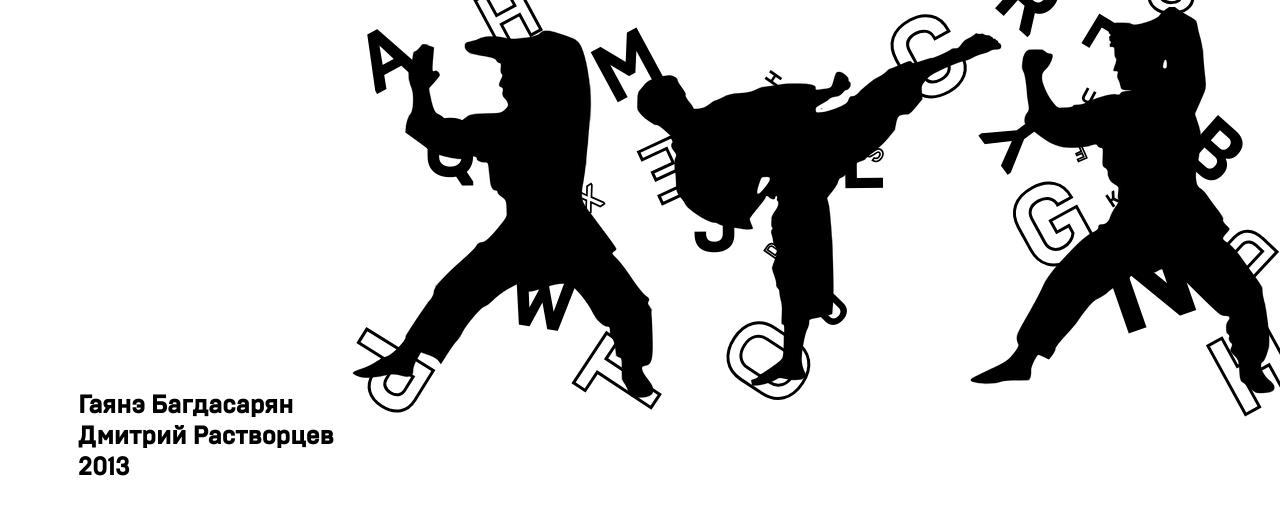
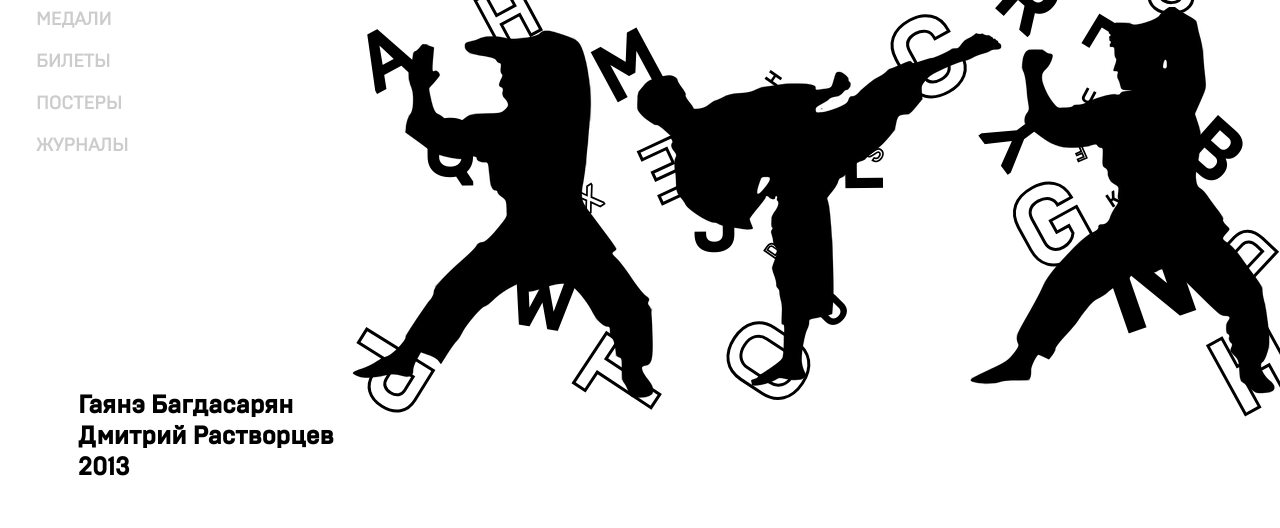
Before and after one commit to Patimat-Imanalieva/Brutal_Type, a plain HTML site: page index.html in a window 1280 px wide. Shown: the part 272-800 px from the top of the page. Drawn offline with Linux system fonts and the light colour scheme; files whose address does not match are found by name.

Commit message:
Update index.html

```diff
--- a/index.html
+++ b/index.html
@@ -48,6 +48,10 @@
           <li><a href="#fontanalysis">ШРИФТОВОЙ АНАЛИЗ</a></li>
           <li><a href="#alphabet">АЛФАВИТ</a></li>
           <li><a href="#usage">ИСПОЛЬЗОВАНИЕ</a></li>
+          <li><a href="#medals">МЕДАЛИ</a></li>
+          <li><a href="#bilets">БИЛЕТЫ</a></li>
+          <li><a href="#posters">ПОСТЕРЫ</a></li>
+          <li><a href="#magazines">ЖУРНАЛЫ</a></li>
         </ul>
       </nav>
     </header>
@@ -293,7 +297,7 @@
         </ul>
       </div>
       <div class="text15">
-          <h3>МЕДАЛИ</h3>
+          <h3 id="medals">МЕДАЛИ</h3>
         </div>
       <div class="img7">
           <img src="images/medals.svg" alt="">
@@ -302,7 +306,7 @@
 
     <div class="block10">
       <div class="text16">
-          <h3 class="h_3">БИЛЕТЫ</h3>
+          <h3 class="h_3" id="bilets">БИЛЕТЫ</h3>
         </div>
       <div class="list11">
         <div id="square"></div>
@@ -346,7 +350,7 @@
 
     <div class="block11">
       <div class="text18">
-            <h3>ПОСТЕРЫ</h3>
+            <h3 id="posters">ПОСТЕРЫ</h3>
           </div>
       </div>
       <div class="poster1">
@@ -365,7 +369,7 @@
 
     <div class="block12">
       <div class="text19">
-            <h3 class="h_3">ЖУРНАЛЫ</h3>
+            <h3 class="h_3" id="magazines">ЖУРНАЛЫ</h3>
           </div>
       </div>
       <div class="img8">
```
